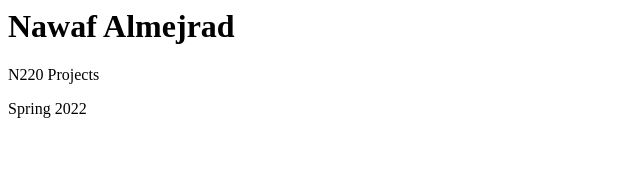
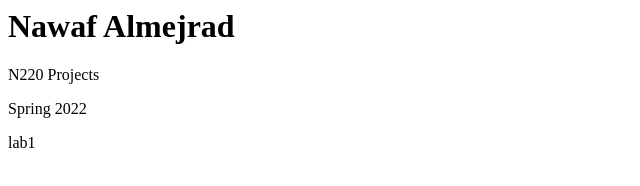
Before and after one commit to nalmejra/n220SP2022, a plain HTML site: page index.html in a window 1280 px wide. Shown: the full height of the page, 0-640 px from the left. Drawn offline with Linux system fonts and the light colour scheme.

Commit message:
Update index.html

```diff
--- a/index.html
+++ b/index.html
@@ -12,6 +12,8 @@
 
     <p>Spring 2022</p>
 
+    <p>lab1</p>
+
 
 
 
```
